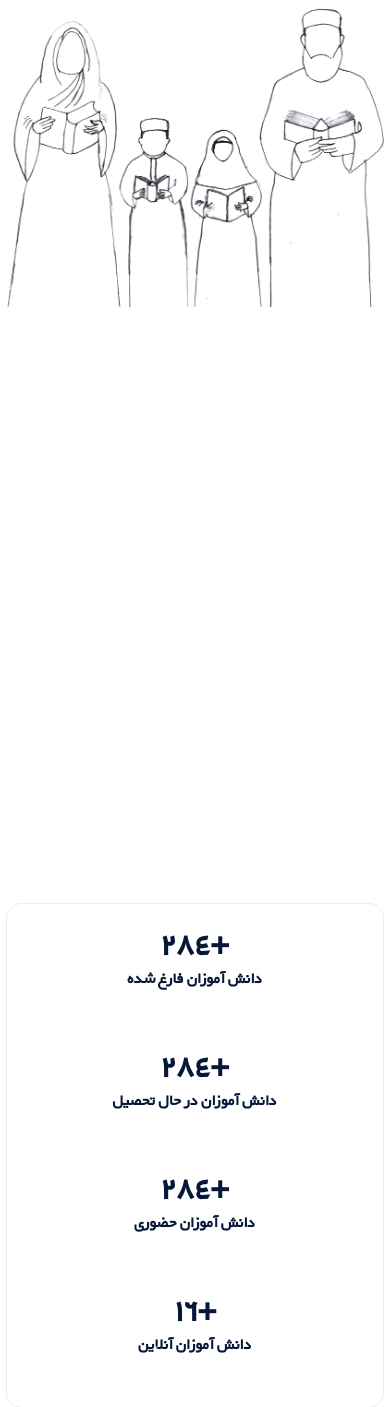
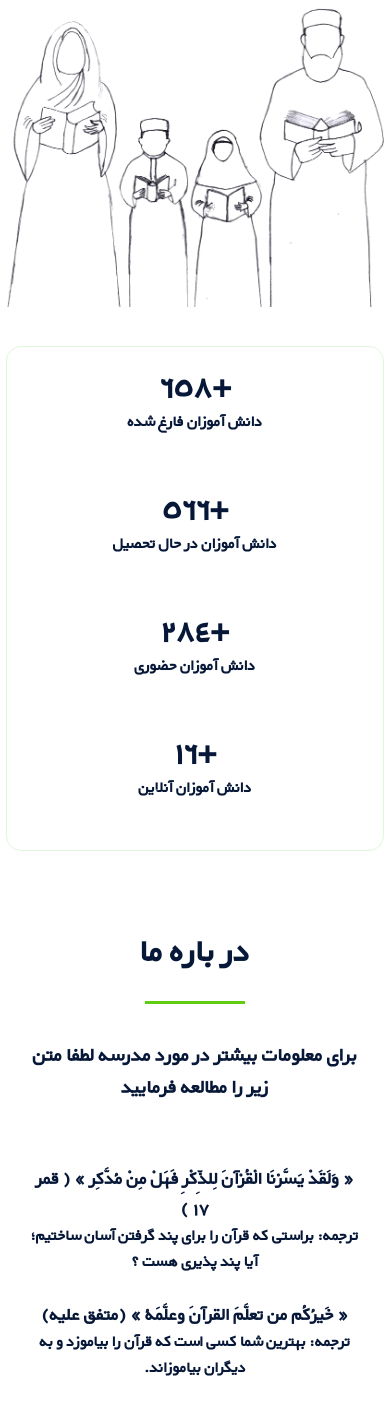
Before and after one commit to AbdulMobinFata/anwarul-quran, a Flask app: page /home in a window 390 px wide. Shown: the part 318-1725 px from the top of the page. Run offline with Flask 3, Linux system fonts and the light colour scheme; some libraries are stand-ins or nearby versions.

Commit message:
all the home finished maybe

```diff
--- a/app.py
+++ b/app.py
@@ -1,4 +1,4 @@
-from flask import Flask, render_template, request, jsonify
+from flask import Flask, render_template
 import datetime
 # from models.database import Registration_data
 # from flask_sqlalchemy import SQLAlchemy
--- a/static/css/responsive-style.css
+++ b/static/css/responsive-style.css
@@ -14,11 +14,6 @@
         padding: 0 1.2rem;
         margin: 0 0;
     }
-
-    /*hero section*/
-    .hero_section {
-        min-height: 100vh;
-    }
 }
 
 @media (max-width: 1400px) {
@@ -34,12 +29,6 @@
         font-size: 1.4rem;
     }
 
-}
-
-@media (max-width: 1024px) {
-    .hero_section {
-        height: 100px;
-    }
 }
 
 /*Media Query 991px*/
@@ -123,12 +112,6 @@
         padding-top: 0;
     }
 
-    /*hero section*/
-    .hero_section {
-        height: 140vh;
-        padding-bottom: 0;
-    }
-
     .hero_section .text-content {
         padding-top: 0;
         margin-top: 20%;
```
